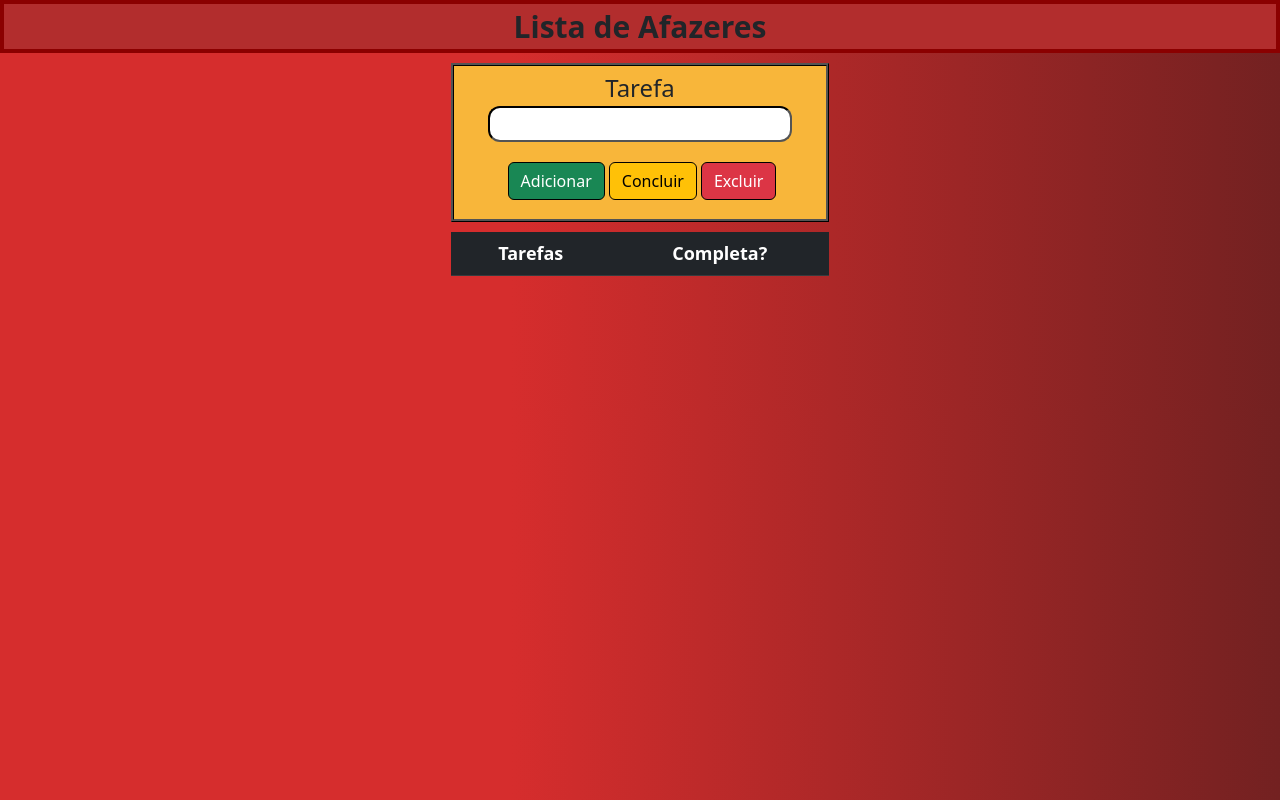
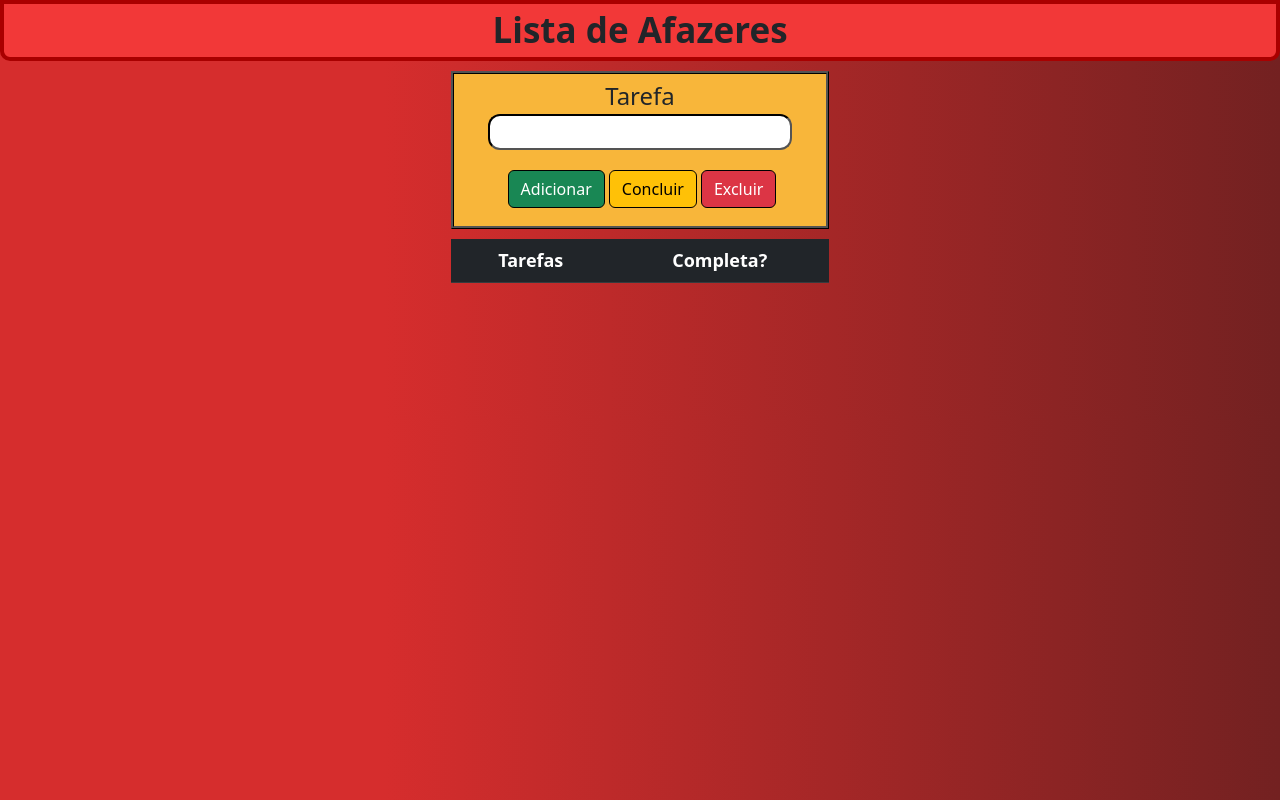
Before and after one commit to Yuri3358/todo-list, a plain HTML site: page index.html in a window 1280 px wide. Drawn offline with nearby package versions, Linux system fonts and the light colour scheme; no server answers.

Commit message:
feat(header): border-bottom radius

```diff
--- a/style.css
+++ b/style.css
@@ -1,13 +1,15 @@
 body {
-    background: linear-gradient(90deg, rgb(214, 45, 45) 40%, rgb(115, 33, 33));
+    background: linear-gradient(90deg, rgb(214, 45, 45) 30%, rgb(115, 33, 33));
 }
 
 header {
-    background-color: rgb(178, 45, 45);
-    font-size: 30px;
+    background-color: rgb(242, 56, 56);
+    font-size: 35px;
     text-align: center;
     margin-bottom: 10px;
-    border: 4px solid darkred;
+    border: 4px solid rgb(169, 0, 0);
+    border-bottom-right-radius: 10px;
+    border-bottom-left-radius: 10px;
     font-weight: 550;
 }
 
```
